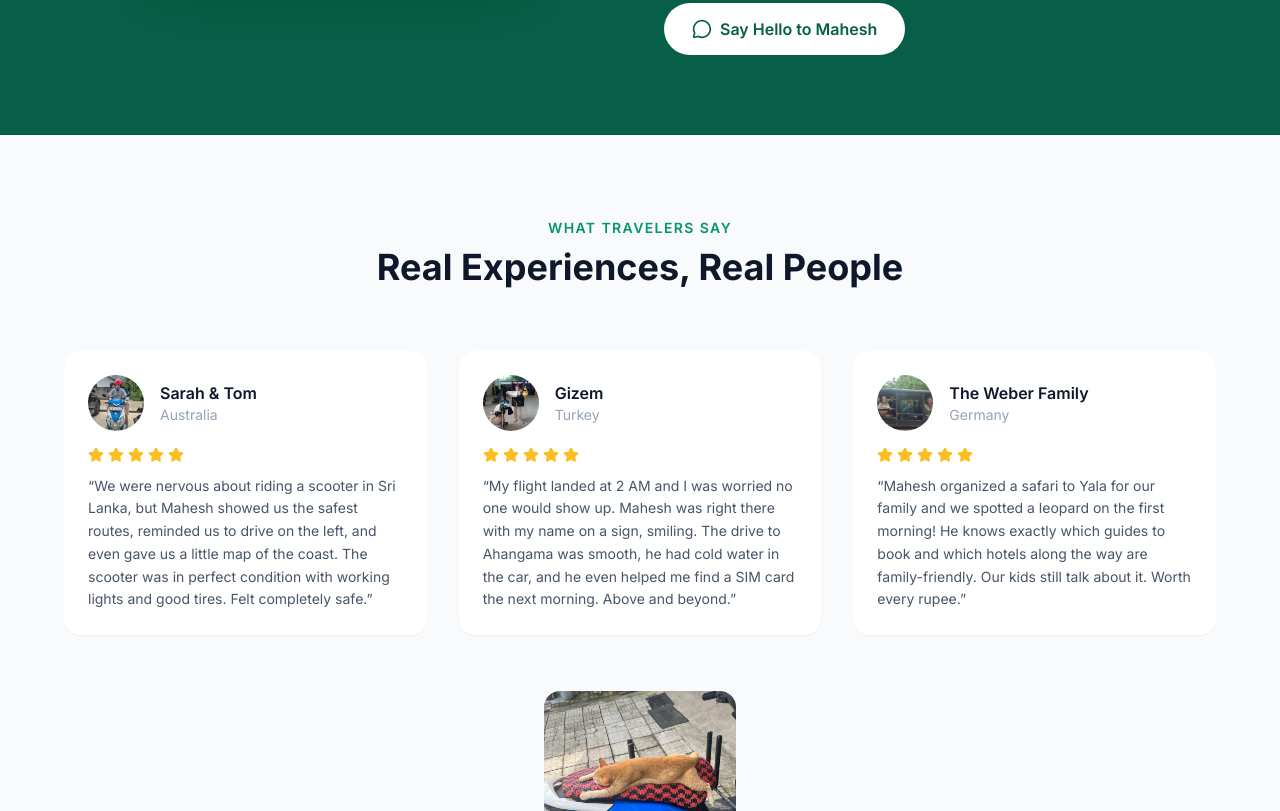
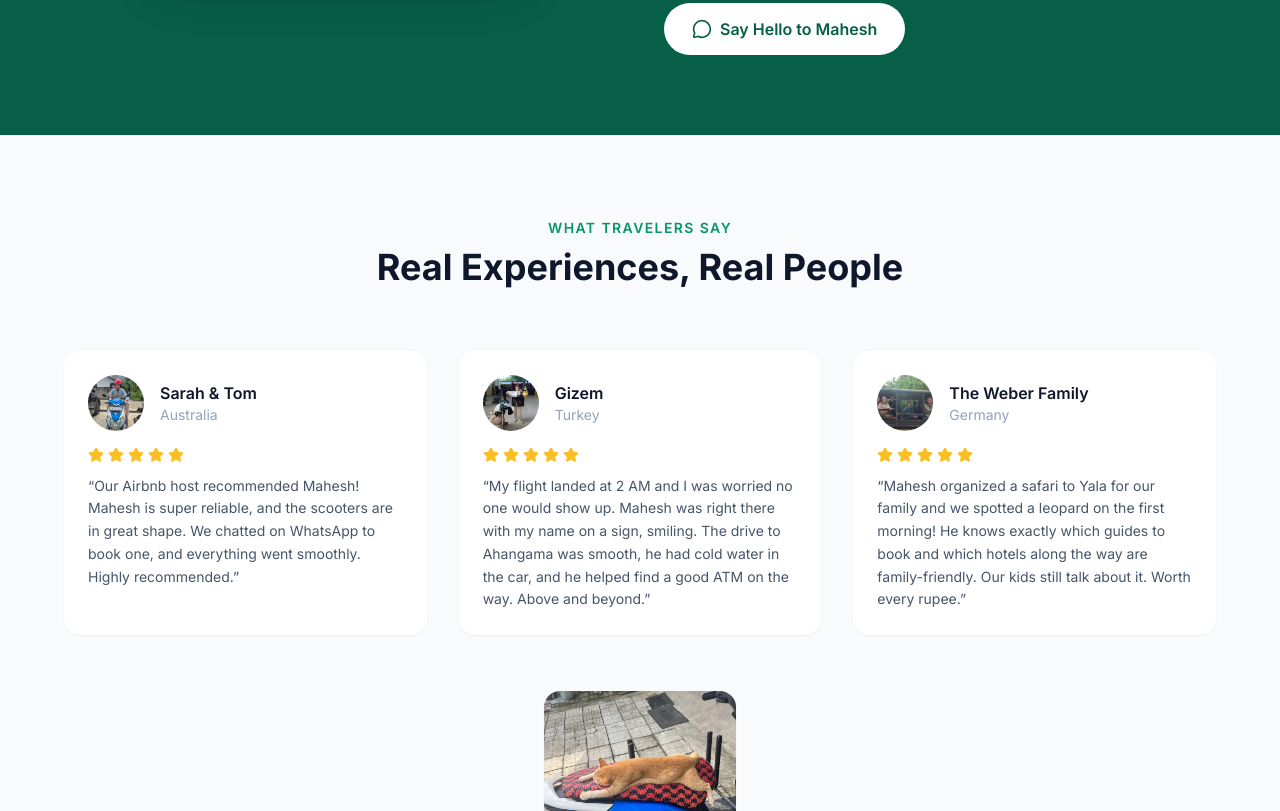
Before and after one commit to konzooo/Scooter-and-Taxi-Sri-Lanka, a plain HTML site: page index.html in a window 1280 px wide. Shown: the part 5052-5863 px from the top of the page. Drawn offline with nearby package versions, Linux system fonts and the light colour scheme.

Commit message:
Update testimonials and laundry service description
- Remove 'same-day service' from laundry (not currently offered)
- Change ATM story in second testimonial (more realistic)
- Replace first review with Airbnb host recommendation story

Co-Authored-By: Claude Opus 4.6 <noreply@anthropic.com>

```diff
--- a/index.html
+++ b/index.html
@@ -419,7 +419,7 @@
                 <span class="text-4xl font-extrabold text-emerald-700">800</span>
                 <span class="text-lg text-slate-500 ml-1">LKR / kg</span>
               </div>
-              <p class="text-slate-400 text-sm mt-3">Wash, dry &amp; fold. Same-day service available.</p>
+              <p class="text-slate-400 text-sm mt-3">Wash, dry &amp; fold.</p>
             </div>
           </div>
 
@@ -532,7 +532,7 @@
             <i data-lucide="star" class="w-4 h-4 fill-amber-400 text-amber-400"></i>
           </div>
           <p class="text-slate-600 text-sm leading-relaxed">
-            &ldquo;We were nervous about riding a scooter in Sri Lanka, but Mahesh showed us the safest routes, reminded us to drive on the left, and even gave us a little map of the coast. The scooter was in perfect condition with working lights and good tires. Felt completely safe.&rdquo;
+            &ldquo;Our Airbnb host recommended Mahesh! Mahesh is super reliable, and the scooters are in great shape. We chatted on WhatsApp to book one, and everything went smoothly. Highly recommended.&rdquo;
           </p>
         </div>
 
@@ -556,7 +556,7 @@
             <i data-lucide="star" class="w-4 h-4 fill-amber-400 text-amber-400"></i>
           </div>
           <p class="text-slate-600 text-sm leading-relaxed">
-            &ldquo;My flight landed at 2 AM and I was worried no one would show up. Mahesh was right there with my name on a sign, smiling. The drive to Ahangama was smooth, he had cold water in the car, and he even helped me find a SIM card the next morning. Above and beyond.&rdquo;
+            &ldquo;My flight landed at 2 AM and I was worried no one would show up. Mahesh was right there with my name on a sign, smiling. The drive to Ahangama was smooth, he had cold water in the car, and he helped find a good ATM on the way. Above and beyond.&rdquo;
           </p>
         </div>
 
```
